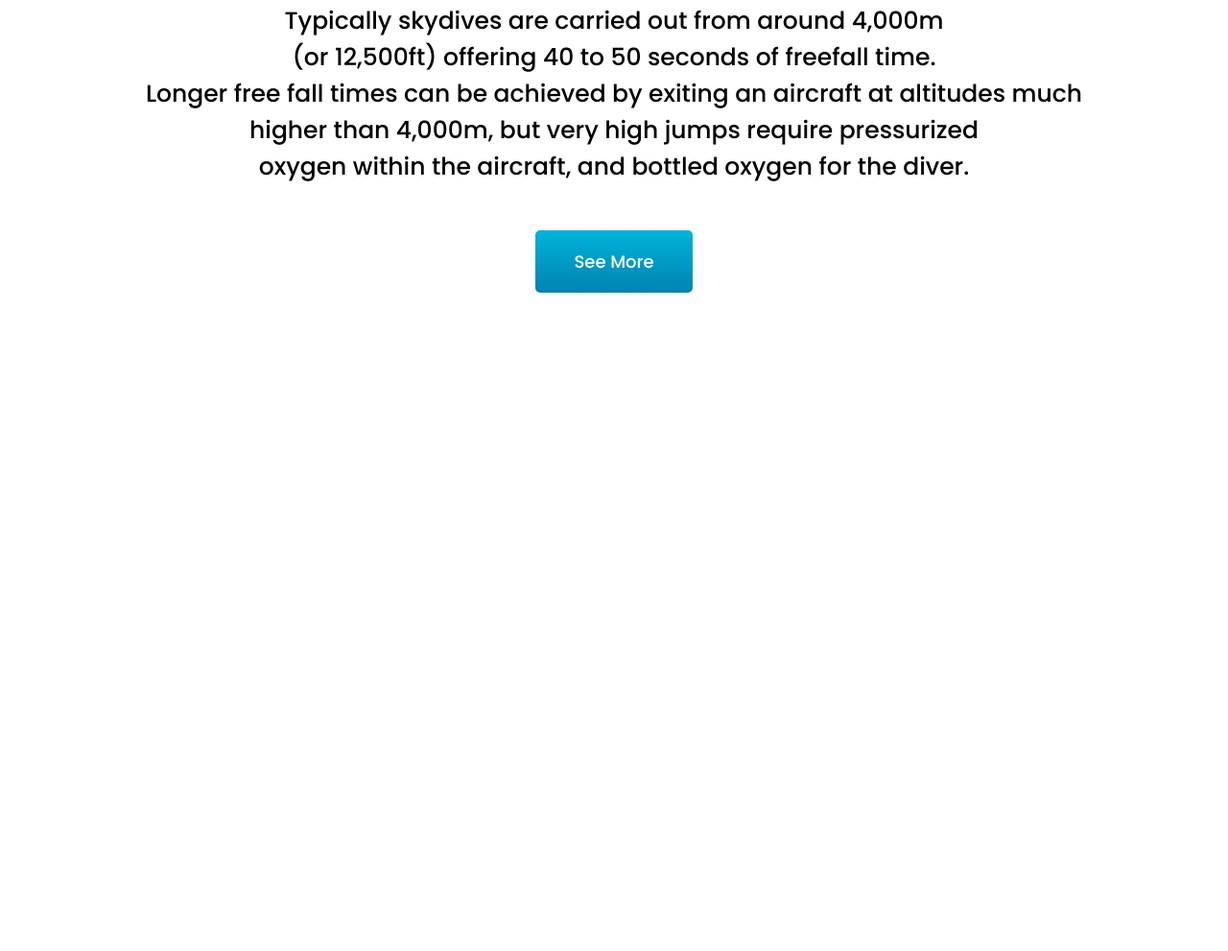
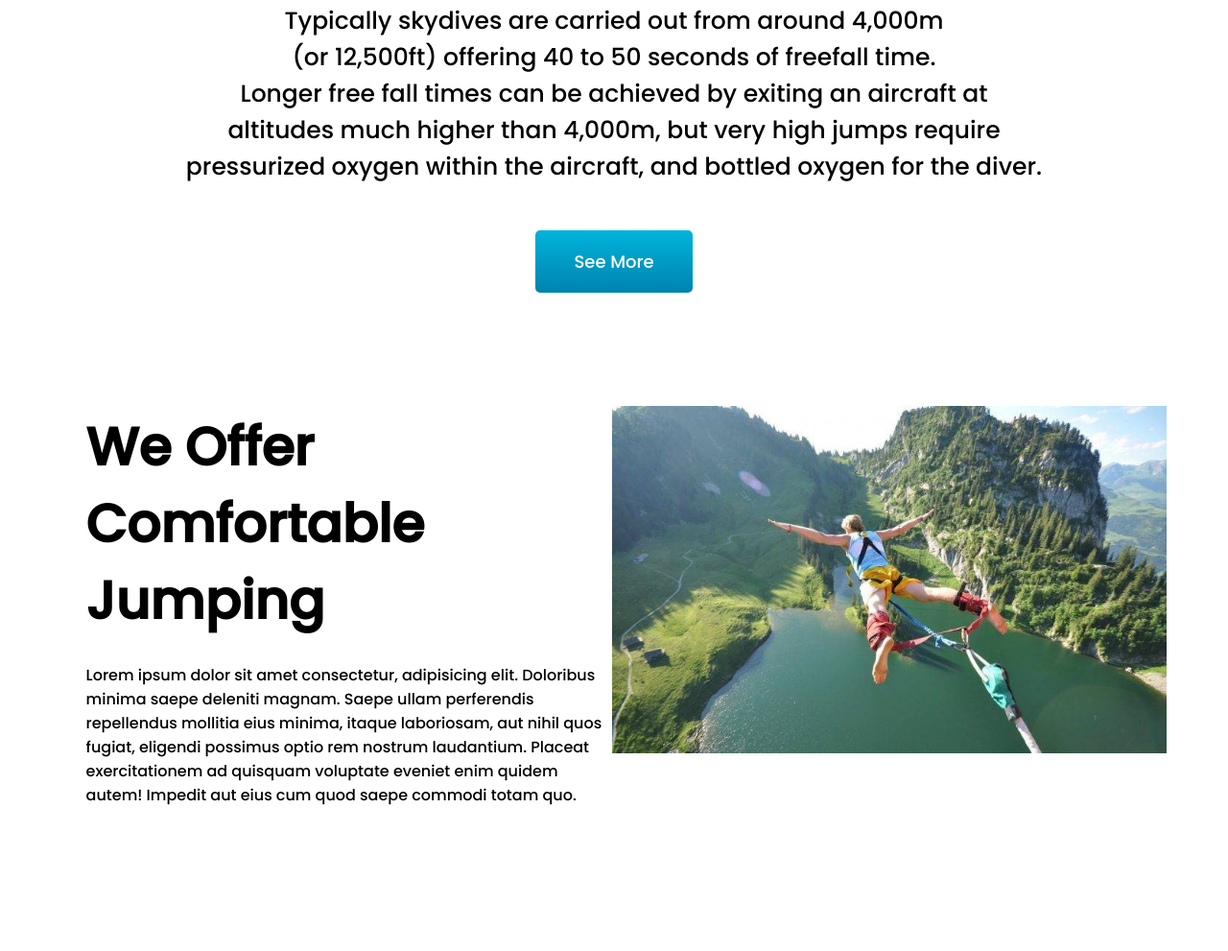
Before and after one commit to Parvez765/simple-landing-page, a plain HTML site: page index.html in a window 1280 px wide. Shown: the part 1591-2582 px from the top of the page at 96% size. Before the commit the page ends 1914 px from the top, so only its background shows below. Drawn offline with Linux system fonts and the light colour scheme.

Commit message:
section changes

```diff
--- a/index.html
+++ b/index.html
@@ -37,9 +37,20 @@
     <section class="introduction">
         <div class="intro">
             <h1>About Us</h1>
-            <p>Typically skydives are carried out from around 4,000m <br> (or 12,500ft) offering 40 to 50 seconds of freefall time.<br> Longer free fall times can be achieved by exiting an aircraft at altitudes much <br>higher than 4,000m, but very high jumps require pressurized<br> oxygen within the aircraft, and bottled oxygen for the diver.</p>
+            <p>Typically skydives are carried out from around 4,000m <br> (or 12,500ft) offering 40 to 50 seconds of freefall time.<br> Longer free fall times can be achieved by exiting an aircraft at <br>altitudes much higher than 4,000m, but very high jumps require<br> pressurized oxygen within the aircraft, and bottled oxygen for the diver.</p>
             <a href="" class="btn">See More</a>
         </div>
     </section>
+
+    <section class="activities">
+        <div class="activity-list">
+            <h1>We Offer<br> Comfortable Jumping</h1>
+            <p>Lorem ipsum dolor sit amet consectetur, adipisicing elit. Doloribus minima saepe deleniti magnam. Saepe ullam perferendis repellendus mollitia eius minima, itaque laboriosam, aut nihil quos fugiat, eligendi possimus optio rem nostrum laudantium. Placeat exercitationem ad quisquam voluptate eveniet enim quidem autem! Impedit aut eius cum quod saepe commodi totam quo.</p>
+        </div>
+        <div>
+            <img src="images/125716-skydiving-748x468.jpg" alt="" class="skydiving">
+        </div>
+    </section>
+
 </body>
 </html>
--- a/style.css
+++ b/style.css
@@ -63,10 +63,12 @@
     font-size: 45px;
     box-sizing: border-box;
     border-radius: 15px;
+    transition: 0.5s;
 }
 
 .card:hover{
     box-shadow: 10px 10px 40px gray;
+    margin-top: -25px;
 }
 
 .intro {
@@ -90,3 +92,45 @@
     font-size: 25px;
     margin-bottom: 30px;
 }
+
+.activities{
+    display: flex;
+}
+
+.activity-list {
+    width: 50%;
+    margin-top: 8%;
+    margin-left: 7%;
+    margin-bottom: 150px;
+    justify-content: space-evenly;
+}
+
+.activity-list h1{
+    font-size: 55px;
+}
+
+.activity-list h1 {
+    line-height: 120px;
+    line-height: 80px;
+    margin-bottom: 25px;
+}
+
+.skydiving{
+    margin-top: 100px;
+    width: 90%;
+}
+
+.skydiving2{
+    width: 100%;
+    margin-top: 8%;
+    margin-left: 7%;
+    margin-bottom: 150px;
+    justify-content: space-evenly;
+}
+
+.activity-list2{
+    margin-top: 100px;
+    margin-right: 10%;
+    text-align: right;
+
+}
```
Also changed, not shown: images/125716-skydiving-748x468.jpg (added), images/skydiving-hd-wallpaper-preview.jpg (added).
